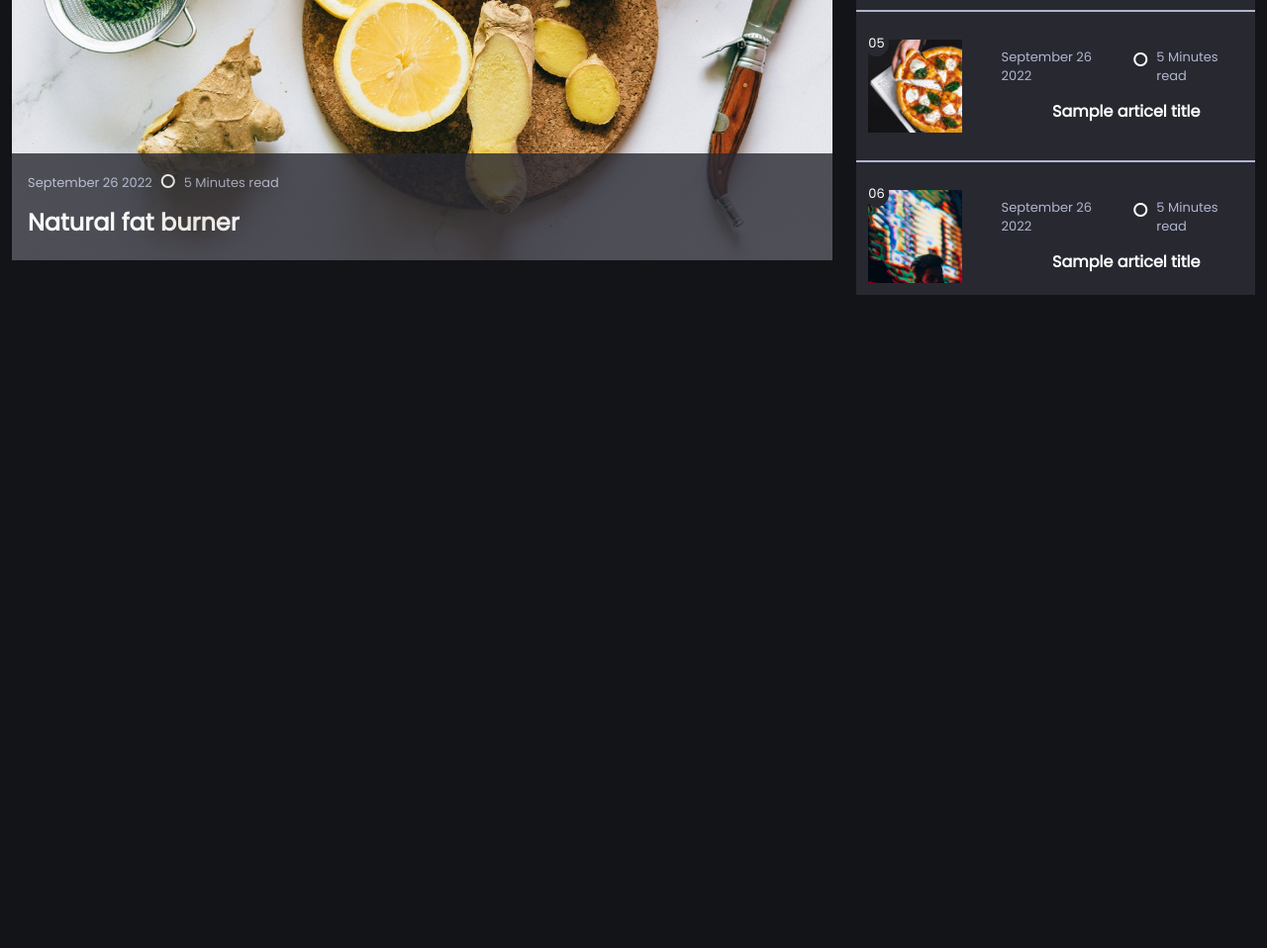
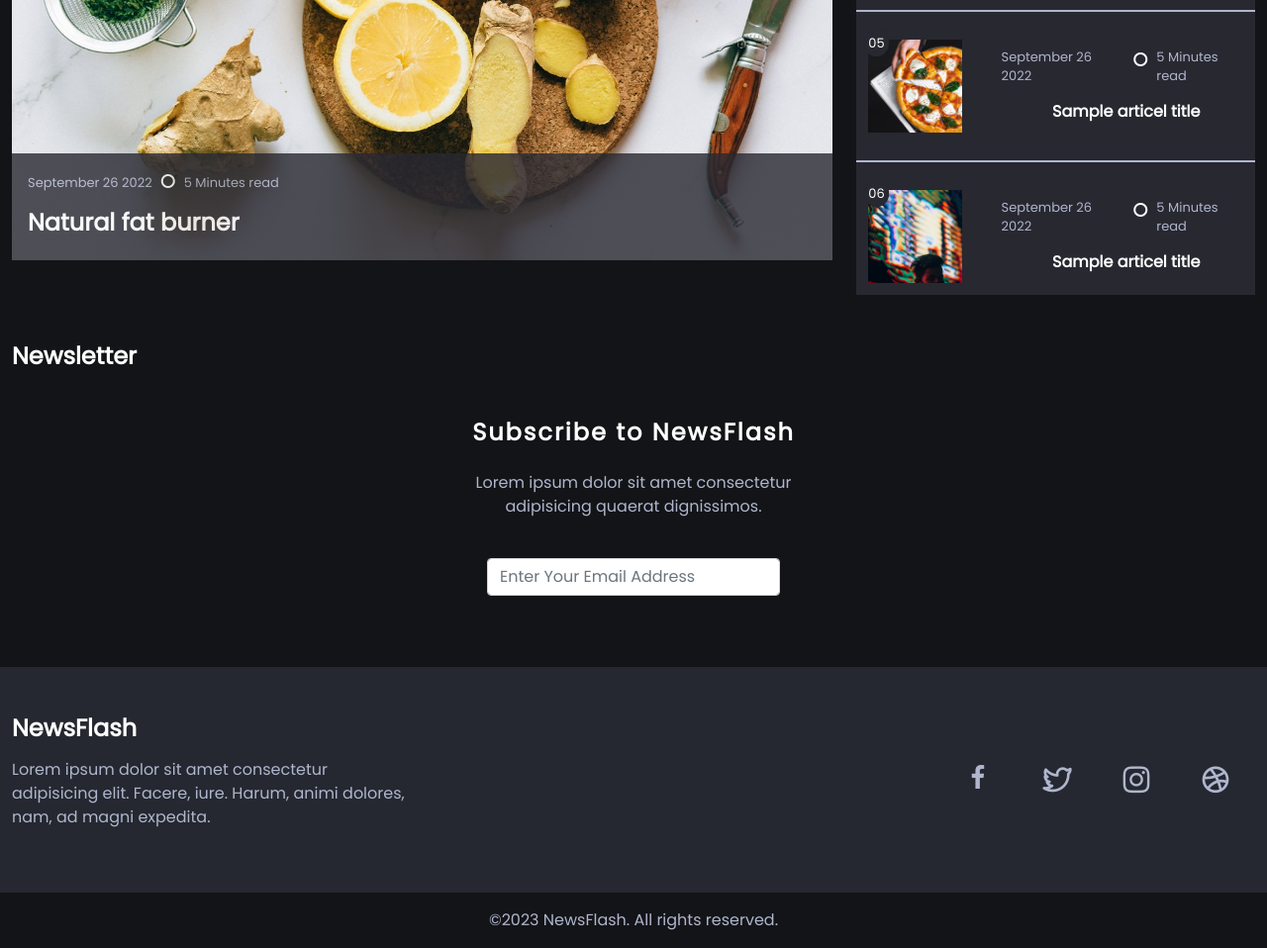
Before and after one commit to Haseeb3952/FlashNews, a plain HTML site: page index.html in a window 1280 px wide. Shown: the part 738-1696 px from the top of the page at 99% size. Before the commit the page ends 1036 px from the top, so only its background shows below. Drawn offline with nearby package versions, Linux system fonts and the light colour scheme.

Commit message:
Home page Completed

```diff
--- a/assets/css/style.css
+++ b/assets/css/style.css
@@ -87,6 +87,17 @@ nav {
   border: 0.15px solid #afb6cd;
 }
 
+.subscribe {
+  letter-spacing: 2px;
+}
+
+footer {
+  background-color: #252830;
+}
+
+.fb a i:hover {
+  color: var(--white);
+}
 /* // Small devices (landscape phones, less than 768px) */
 @media (max-width: 767.98px) {
   .sun_moon {
--- a/index.html
+++ b/index.html
@@ -126,7 +126,7 @@
               </div>
             </div>
             <div class="row mt-1 gy-3">
-              <div class="col-12 col-md-6">
+              <div class="col-12 col-md-6 h-100">
                 <div class="position-relative">
                   <a href="#">
                     <img
@@ -170,7 +170,7 @@
                   </div>
                 </div>
               </div>
-              <div class="col-12 col-md-6">
+              <div class="col-12 col-md-6 h-100">
                 <div class="position-relative">
                   <a href="#">
                     <img
@@ -614,6 +614,90 @@
 
     <!-------------------------------------------- Hero Section Ended ---------------------------------------->
 
+    <!----------------------------------------- Newsletter Section Started ----------------------------------->
+
+    <section>
+      <div class="container-fluid">
+        <h4 class="text-white fw-bold my-5">Newsletter</h4>
+        <div class="row d-flex justify-content-center">
+          <h4 class="text-white text-center fw-bold subscribe">
+            Subscribe to NewsFlash
+          </h4>
+          <p class="light-gray text-center my-3">
+            Lorem ipsum dolor sit amet consectetur <br />
+            adipisicing quaerat dignissimos.
+          </p>
+          <div class="col-8 col-md-3 my-4 pb-5">
+            <div class="input-group">
+              <input
+                type="text"
+                class="form-control"
+                placeholder="Enter Your Email Address"
+                aria-label="Input group example"
+                aria-describedby="btnGroupAddon"
+              />
+            </div>
+          </div>
+        </div>
+      </div>
+    </section>
+
+    <!------------------------------------------ Newsletter Section Ended ------------------------------------>
+
+    <!------------------------------------------- Footer Section Started ------------------------------------->
+
+    <section>
+      <footer>
+        <div class="container-fluid">
+          <div class="row py-5 align-items-center">
+            <div class="col-12 col-md-4">
+              <h4 class="fw-bold text-white">NewsFlash</h4>
+              <p class="light-gray my-3">
+                Lorem ipsum dolor sit amet consectetur adipisicing elit. Facere,
+                iure. Harum, animi dolores, nam, ad magni expedita.
+              </p>
+            </div>
+            <div class="col-12 col-md-8">
+              <div
+                class="social-icons d-flex justify-content-md-end justify-content-center align-items-center"
+              >
+                <div class="fb px-4">
+                  <a href="#">
+                    <i class="bx fs-2 light-gray bxl-facebook"></i>
+                  </a>
+                </div>
+                <div class="fb px-4">
+                  <a href="#">
+                    <i class="uil fs-2 light-gray uil-twitter-alt"></i>
+                  </a>
+                </div>
+                <div class="fb px-4">
+                  <a href="#">
+                    <i class="uil fs-2 light-gray uil-instagram"></i>
+                  </a>
+                </div>
+                <div class="fb px-4">
+                  <a href="#">
+                    <i class="uil fs-2 light-gray uil-dribbble"></i>
+                  </a>
+                </div>
+              </div>
+            </div>
+          </div>
+        </div>
+      </footer>
+    </section>
+
+    <section>
+      <div class="">
+        <p class="light-gray text-center pt-3">
+          ©2023 NewsFlash. All rights reserved.
+        </p>
+      </div>
+    </section>
+
+    <!-------------------------------------------- Footer Section Ended -------------------------------------->
+
     <!-- Optional JavaScript; choose one of the two! -->
 
     <!-- Option 1: Bootstrap Bundle with Popper -->
```
